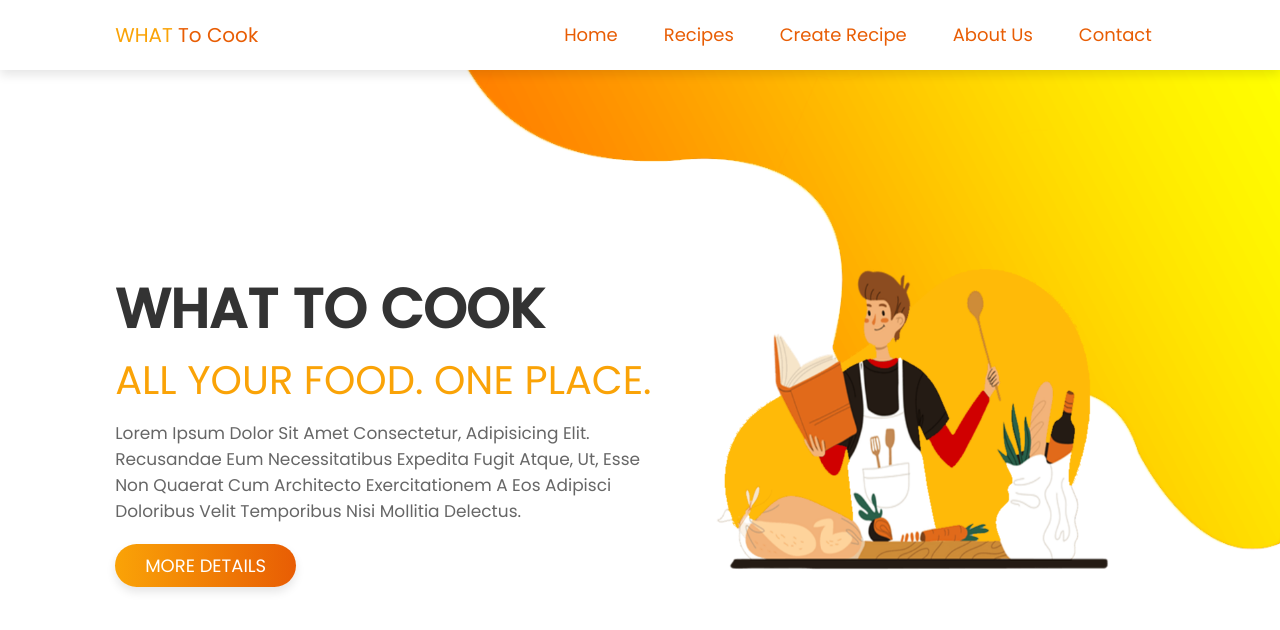
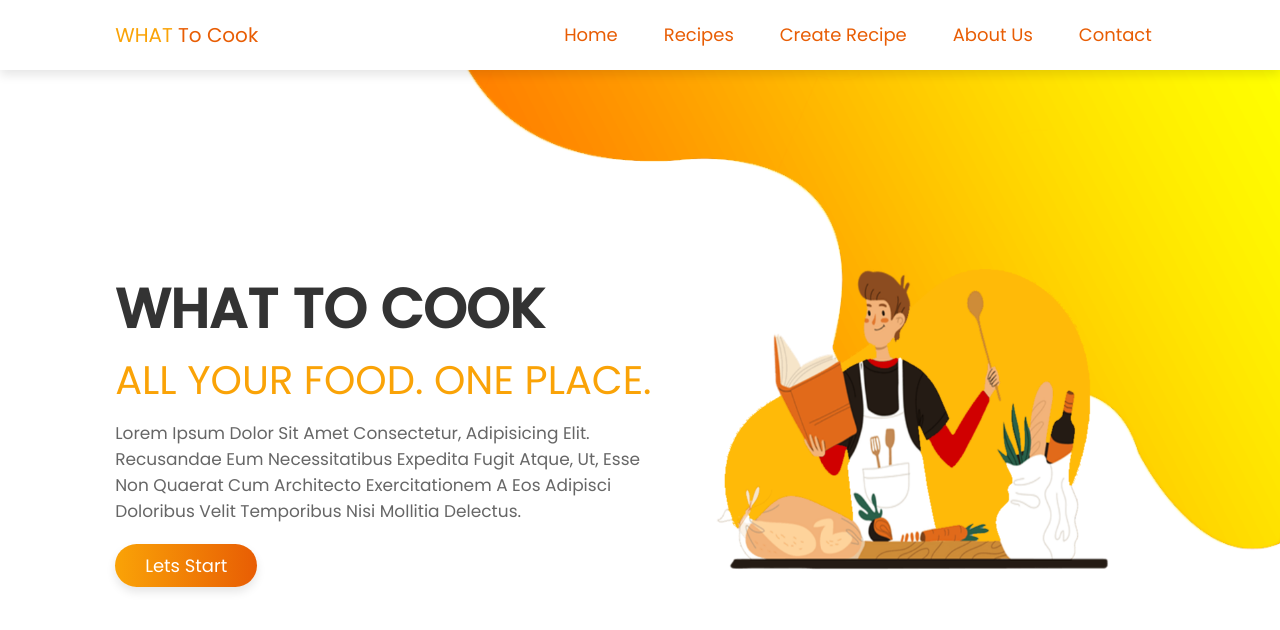
Before and after one commit to JosueEC/FULLSTACK-PROJECT-Foods-Javascript-React-Express-PostgreqSQL, a React (Create React App) app in the folder client/: page / in a window 1280 px wide. Shown: the top 630 px of the page. Built offline with nearby package versions, Linux system fonts and the light colour scheme.

Commit message:
style(components): :lipstick: Modificamos las props del componente Button
Agregamos las props textButton al componente Button para poder asignarle un nombre acorde a los diferentes componentes en los que es usado nuestro Button

```diff
--- a/client/src/components/Button/Button.jsx
+++ b/client/src/components/Button/Button.jsx
@@ -2,8 +2,8 @@ import React from 'react'
 
 import styles from './Button.module.css'
 
-export default function Button () {
+export default function Button ({ textButton }) {
   return (
-    <a href='#inicio' className={styles.btn}>MORE DETAILS</a>
+    <a href='#inicio' className={styles.btn}>{ textButton }</a>
   )
 }
--- a/client/src/components/CardDiet/CardDiet.jsx
+++ b/client/src/components/CardDiet/CardDiet.jsx
@@ -16,7 +16,7 @@ export default function CardDiet ({ id, title, image, diets }) {
         {
           diets && <p>Diets: { diets.join(', ') }</p>
         }
-        <Button />
+        <Button textButton='More Details' />
       </div>
     </Link>
   )
--- a/client/src/pages/Contact/Contact.jsx
+++ b/client/src/pages/Contact/Contact.jsx
@@ -24,7 +24,7 @@ export default function Contact () {
           <textarea required name='' id='' cols={30} rows={10}></textarea>
           <label htmlFor=''>message</label>
         </div>
-        <Button />
+        <Button textButton='Send'/>
       </form>
     </section>
   )
--- a/client/src/pages/Home/Home.jsx
+++ b/client/src/pages/Home/Home.jsx
@@ -1,5 +1,8 @@
 import React from 'react'
 import Button from '../../components/Button/Button'
+
+import { Link } from 'react-router-dom'
+import { pathRecipes } from '../../utilities/routePages'
 
 import logoInicio from './assets/logo-inicio.png'
 import styles from './Home.module.css'
@@ -11,7 +14,7 @@ export default function Home () {
         <h3>WHAT TO COOK</h3>
         <span>all your food. one place.</span>
         <p>Lorem ipsum dolor sit amet consectetur, adipisicing elit. Recusandae eum necessitatibus expedita fugit atque, ut, esse non quaerat cum architecto exercitationem a eos adipisci doloribus velit temporibus nisi mollitia delectus. </p>
-        <Button />
+        <Link to={pathRecipes}><Button textButton='Lets Start'/></Link>
       </div>
       <div className={styles.image}>
         <img src={logoInicio} alt='Fondo de Inicio'/>
```
